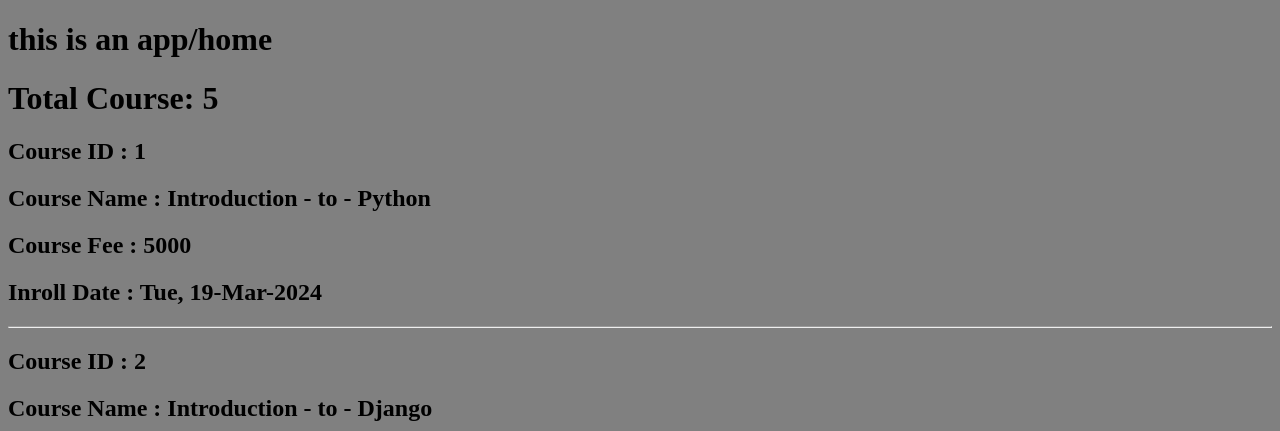
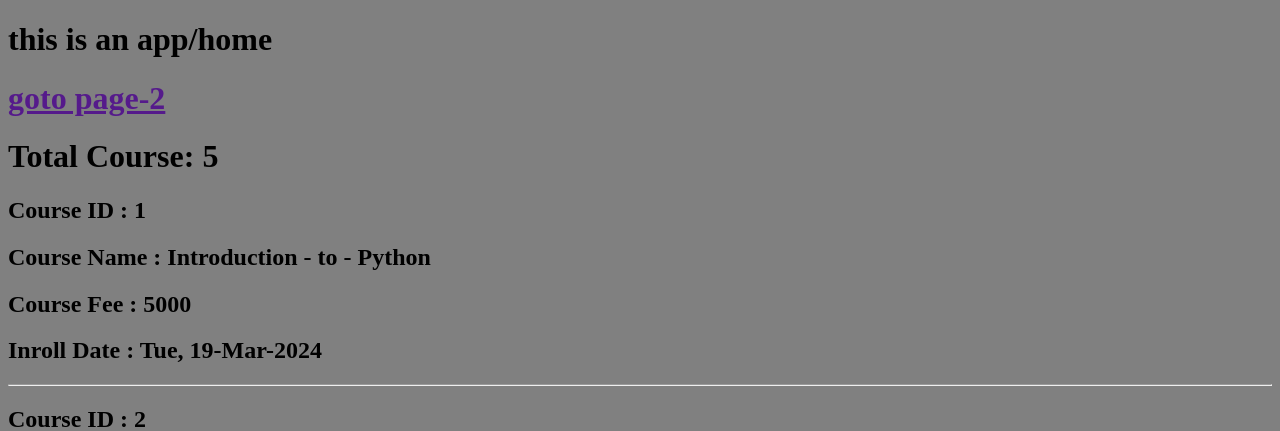
Before and after one commit to shafayetejaman/Django, a Django app: page /app/ in a window 1280 px wide. Shown: the top 431 px of the page. Run offline with Django 5.2, Linux system fonts and the light colour scheme.

Commit message:
Sat, Mar 9, 2024, 1:49 PM +06:00

```diff
--- a/module 10.5/project_10_5/app1/templates/app1/home.html
+++ b/module 10.5/project_10_5/app1/templates/app1/home.html
@@ -12,6 +12,8 @@
 </head>
 <body>
     <h1>this is an app/home</h1>
+    <a href=""><h1>goto page-2</h1></a>
+
     <h1>Total Course: {{course | length}}</h1>
     {% for i in course %}
         <h2>Course ID : {{i.id}} </h2>
```
